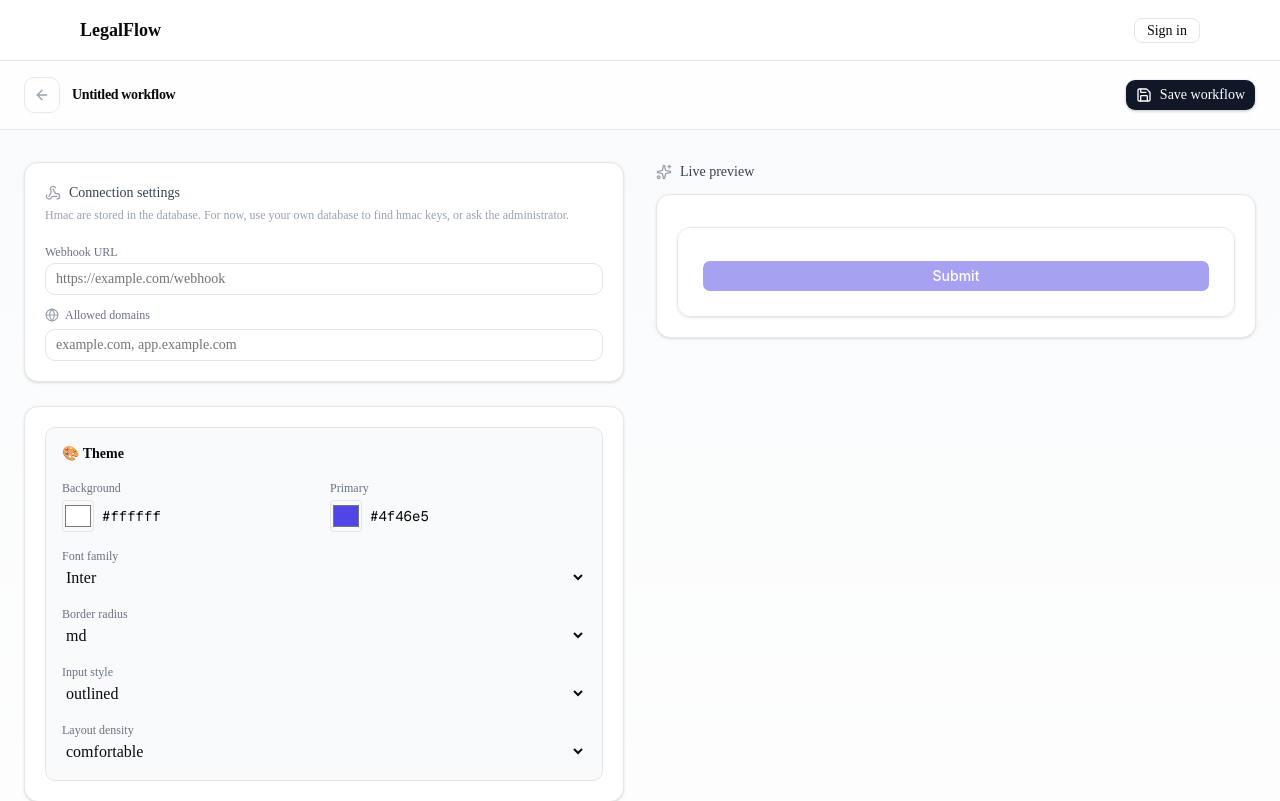
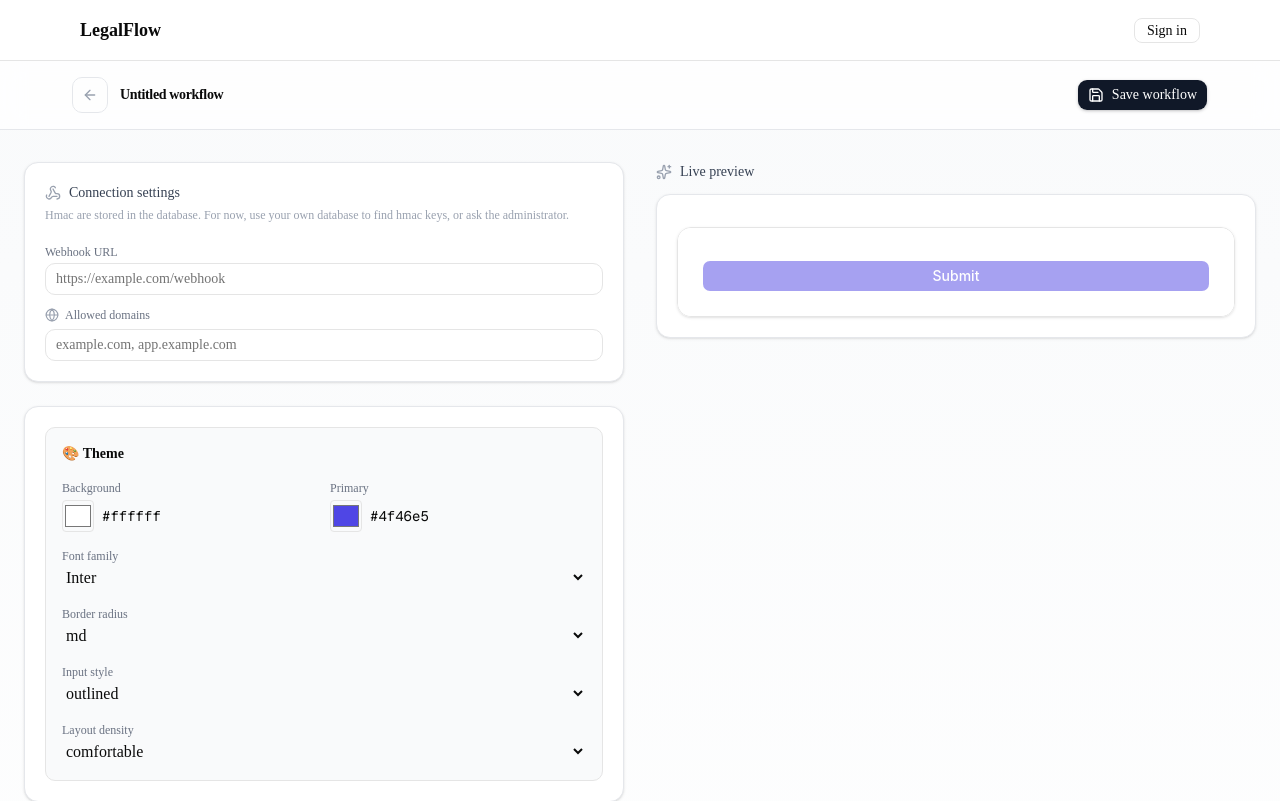
Before and after one commit to anasbenraies/Legal-Workflow-Platform, a Next.js app: page /admin/workflows/new in a window 1280 px wide. Shown: the top 801 px of the page. Built offline with nearby package versions, Linux system fonts and the light colour scheme.

Commit message:
(fix) : add styling to header

```diff
--- a/app/(app)/admin/workflows/[id]/edit/page.tsx
+++ b/app/(app)/admin/workflows/[id]/edit/page.tsx
@@ -132,7 +132,7 @@ export default function EditWorkflowPage() {
     <div className="min-h-screen bg-gradient-to-b from-gray-50 to-white">
       {/* Top bar */}
       <div className="sticky top-0 z-10 bg-white/80 backdrop-blur-md border-b border-gray-200">
-        <div className="max-w-7xl mx-auto px-6 py-4 flex items-center justify-between gap-4">
+        <div className="max-w-6xl mx-auto px-2 py-4 flex items-center justify-between gap-4">
           <div className="flex items-center gap-3 min-w-0 flex-1">
             <Link
               href="/admin/workflows"
--- a/app/(app)/admin/workflows/new/page.tsx
+++ b/app/(app)/admin/workflows/new/page.tsx
@@ -92,7 +92,7 @@ export default function NewWorkflowPage() {
     <div className="min-h-screen bg-gradient-to-b from-gray-50 to-white">
       {/* Top bar */}
       <div className="sticky top-0 z-10 bg-white/80 backdrop-blur-md border-b border-gray-200">
-        <div className="max-w-7xl mx-auto px-6 py-4 flex items-center justify-between gap-4">
+        <div className="max-w-6xl mx-auto px-2 py-4 flex items-center justify-between gap-4">
           <div className="flex items-center gap-3 min-w-0 flex-1">
             <Link
               href="/admin/workflows"
```
